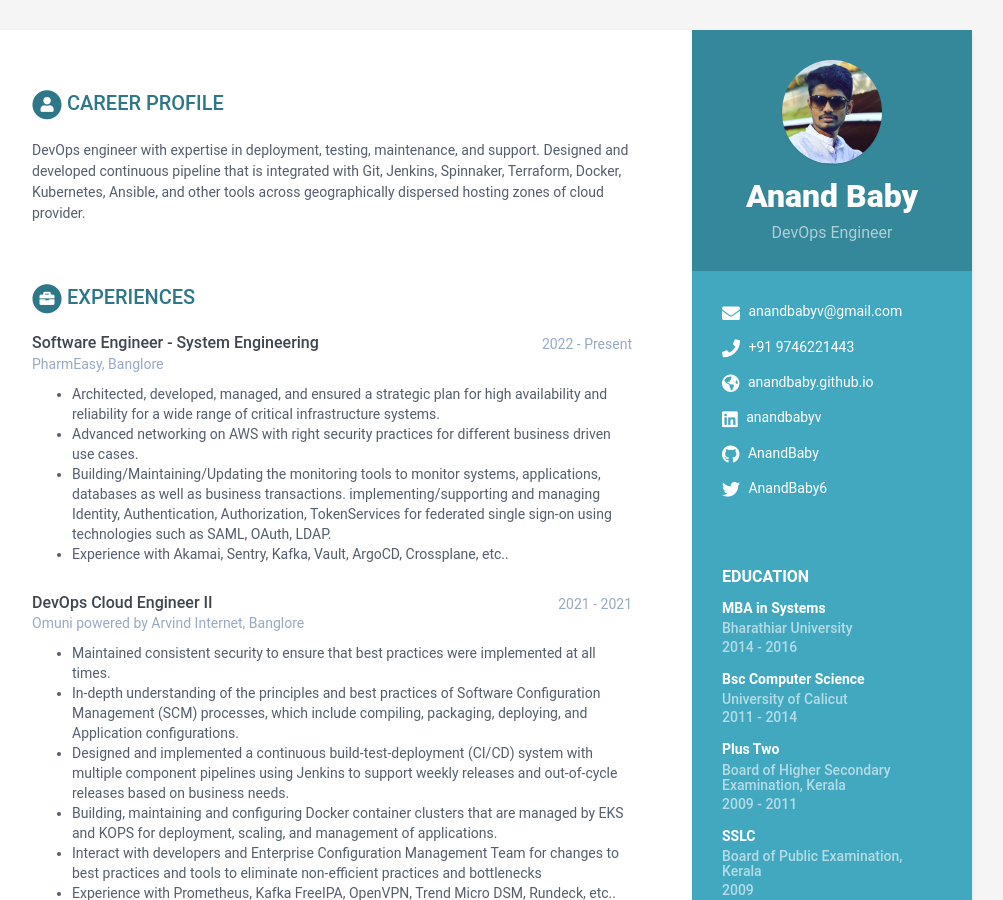
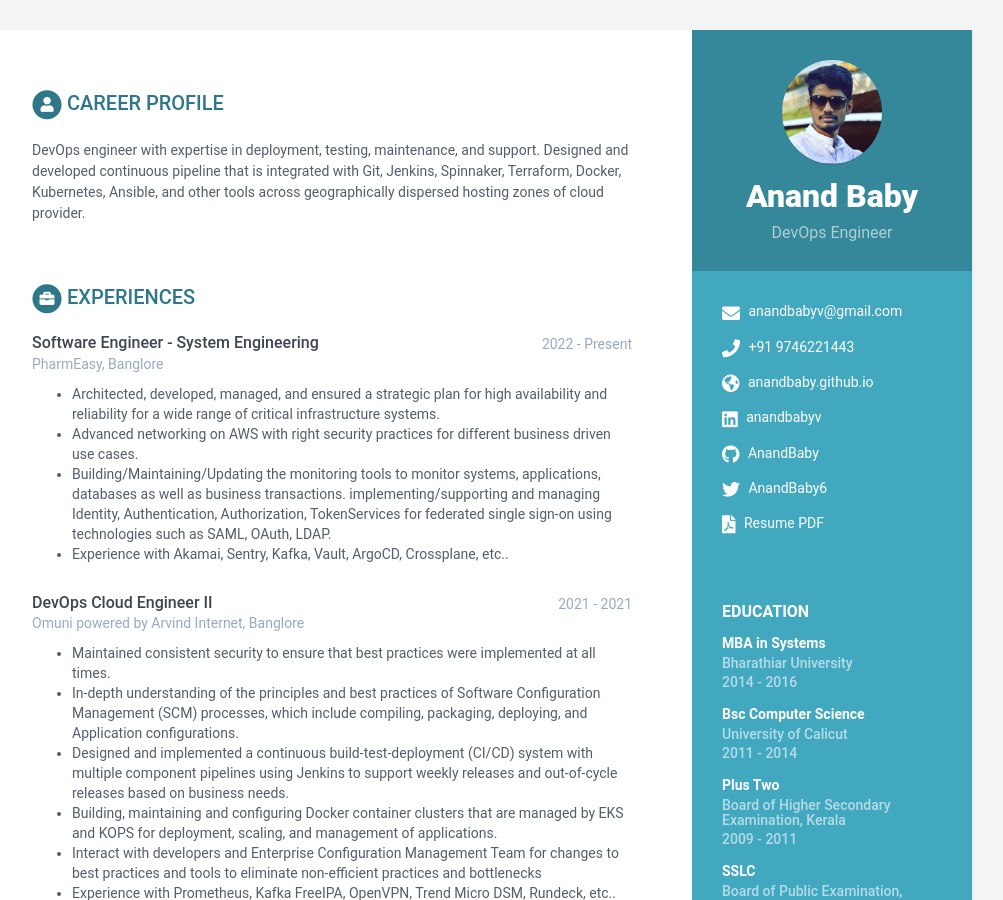
Before and after one commit to AnandBaby/anandbaby.github.io, a Jekyll site: the page built from index.html, in a window 1280 px wide and 900 px high. Shown: the whole window, without its empty margins (168-1171 px from the left). Built offline with Jekyll 4.4.1, drawn with Linux system fonts in a browser that asks for light colours.

Commit message:
Update contact.html

```diff
--- a/_includes/contact.html
+++ b/_includes/contact.html
@@ -61,5 +61,11 @@
     </li>
     {% endif %}
 
+    {% if sidebar.pdf %}
+    <li class="pdf"><i class="fas fa-file-pdf"></i>
+      <a href="{{ sidebar.pdf }}" target="_blank">Resume PDF</a>
+    </li>
+    {% endif %}
+
   </ul>
 </div><!--//contact-container-->
```
